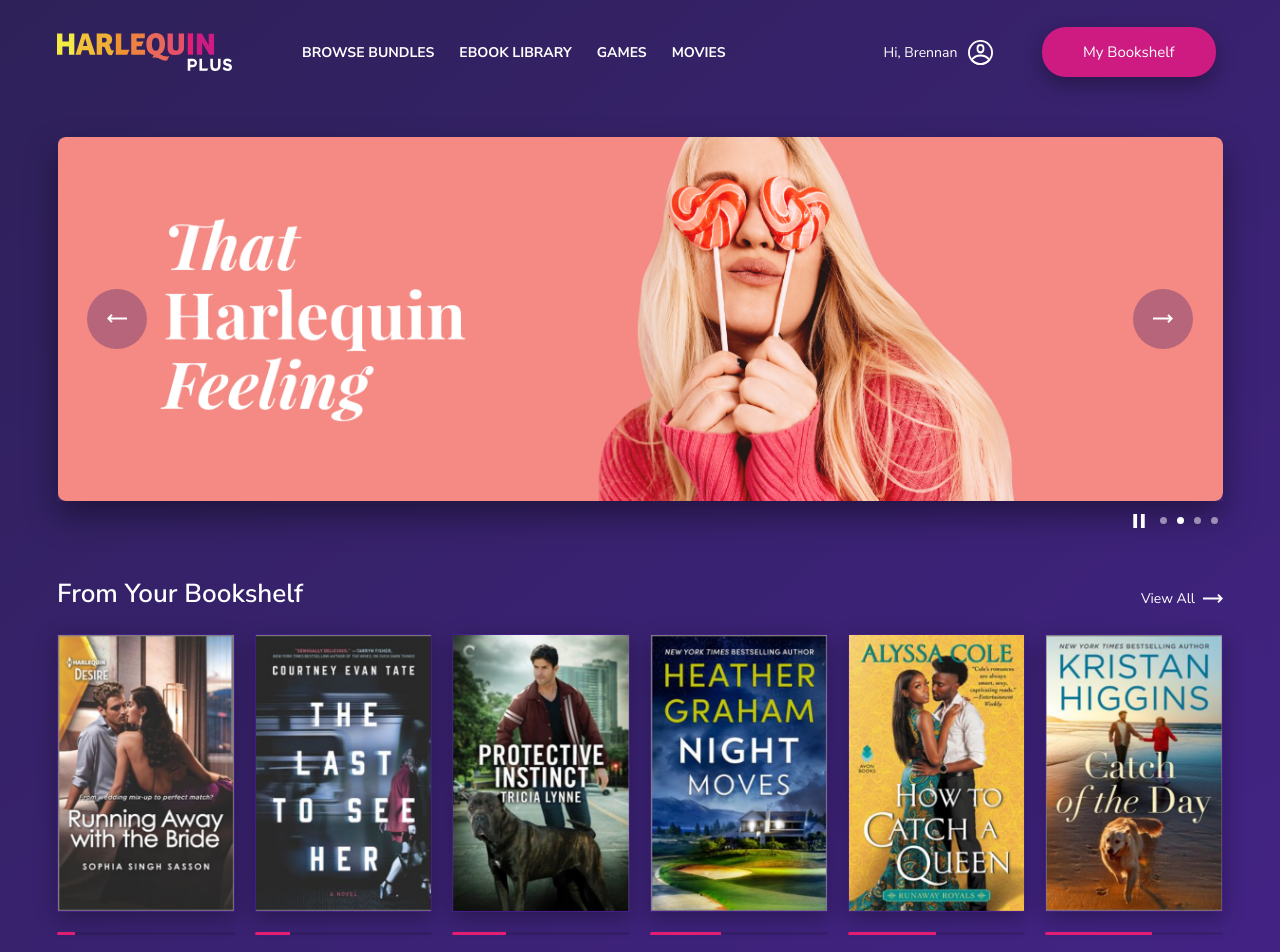
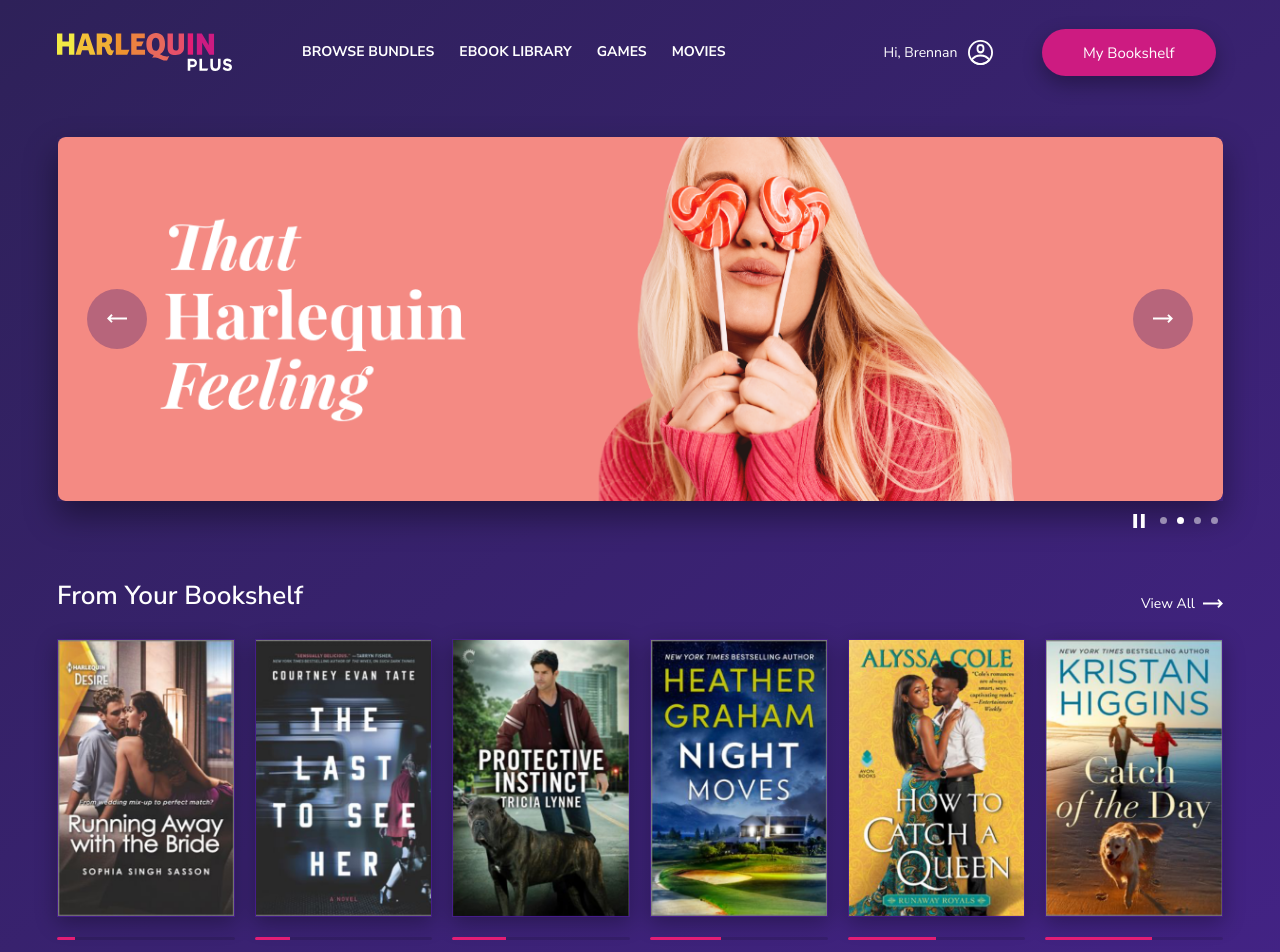
Before and after one commit to sarahwbs/hqn, a Jekyll site: the page built from site/subscriber-home-subbed.html, in a window 1280 px wide. Shown: the top 952 px of the page. Built offline with Jekyll 4.4.1, drawn with Linux system fonts in a browser that asks for light colours; some web fonts are replaced.

Commit message:
[HP-103] Move font sizes to font.scss

```diff
--- a/site/assets/css/_sass/base/font.scss
+++ b/site/assets/css/_sass/base/font.scss
@@ -19,6 +19,11 @@
 @mixin xlarge-text-v2 {
   font-size: 2.8rem;
   line-height: 3.7rem;
+}
+
+@mixin xlarge-text-v3 {
+  font-size: 3.6rem;
+  line-height: 3.6rem;
 }
 
 @mixin large-text {
@@ -56,6 +61,11 @@
   line-height: 2rem;
 }
 
+@mixin medium-text {
+  font-size: 1.5rem;
+  line-height: 2rem;
+}
+
 @mixin small-text {
   font-size: 1.4rem;
   line-height: 2.5rem;
@@ -63,6 +73,11 @@
 
 @mixin small-text-v2 {
   font-size: 1.4rem;
+  line-height: 2rem;
+}
+
+@mixin small-text-v3 {
+  font-size: 1.3rem;
   line-height: 2rem;
 }
 
--- a/site/assets/css/_sass/base/heading.scss
+++ b/site/assets/css/_sass/base/heading.scss
@@ -1,13 +1,13 @@
 @mixin heading-nunito {
+  @include large-text;
   color: var(--white);
   font-family: var(--font-family-primary);
-  font-size: 2.6rem;
   font-weight: 600;
 }
 
 @mixin heading-nunito-mobile {
   @include heading-nunito;
-  font-size: 2rem;
+  @include large-text-v3;
 }
 
 @mixin heading-playfair {
@@ -24,14 +24,13 @@
 }
 
 @mixin heading-playfair-landing {
-  @include headline-text;
+  @include banner-text;
   color: var(--white);
-  font-size: 7rem;
   font-family: var(--font-family-playfair);
   font-weight: 600;
 }
 
 @mixin heading-playfair-landing-mobile {
   @include heading-playfair-landing;
-  font-size: 4rem;
+  @include xlarge-text;
 }
--- a/site/assets/css/_sass/components/mobile-nav.scss
+++ b/site/assets/css/_sass/components/mobile-nav.scss
@@ -49,8 +49,7 @@
 }
 
 .menu-modal__selections-number {
-  font-size: 3.6rem;
-  line-height: 3.6rem;
+  @include xlarge-text-v3;
 }
 
 .menu-modal__selections-text {
--- a/site/assets/css/_sass/header.scss
+++ b/site/assets/css/_sass/header.scss
@@ -36,7 +36,7 @@
 }
 
 a.header_nav__link {
-  font-size: 1.4rem;
+  @include small-text-v2;
   color: var(--white);
   margin-right: 2.5rem;
   font-weight: bold;
@@ -54,7 +54,7 @@
 // Buttons
 
 .header-button {
-  font-size: 1.5rem;
+  @include medium-text;
   padding: 1.3rem 4rem 1.2rem;
   white-space: nowrap;
 }
@@ -70,7 +70,7 @@
 }
 
 .account__name {
-  font-size: 1.4rem;
+  @include small-text;
   font-weight: normal;
   margin-right: 0.25rem;
   white-space: nowrap;
@@ -106,8 +106,8 @@
 }
 
 .header__dropdown-item {
+  @include small-text-v3;
   color: var(--white);
-  font-size: 1.3rem;
   font-weight: 100;
   padding: 0.8rem 0;
 
@@ -132,5 +132,5 @@
 }
 
 .dropdown-item__selections__number {
-  font-size: 1.8rem;
+  @include large-text-v4;
 }
```
